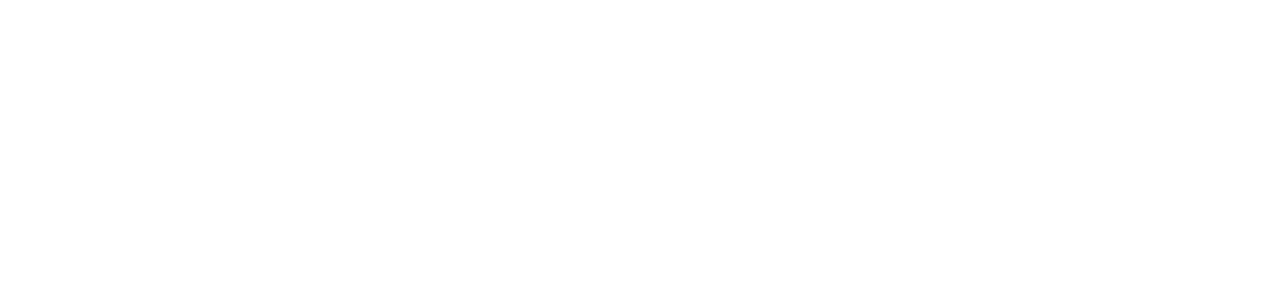
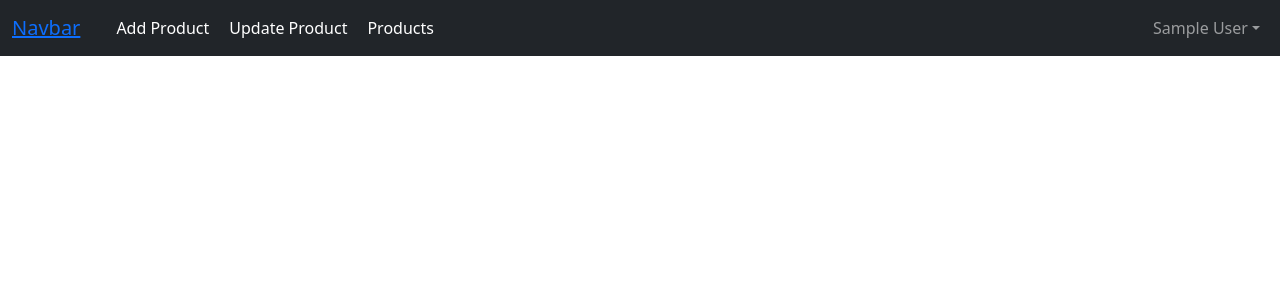
Before and after one commit to heyitsuzair/ecom-dashboard-react-laravel, a React (Create React App) app in the folder ecom-frontend/: page /getProducts in a window 1280 px wide. Before the commit this address had no page. Shown: the top 300 px of the page. Built offline with nearby package versions, Linux system fonts and the light colour scheme; sample sign-in values are in the browser's storage.

Commit message:
Improvements

```diff
--- a/ecom-frontend/src/Routes/Routes.js
+++ b/ecom-frontend/src/Routes/Routes.js
@@ -6,6 +6,7 @@
 import UpdateProduct from "../pages/UpdateProduct";
 
 import Header from "../components/commons/Header/Header";
+import GetProducts from "../pages/GetProducts";
 
 export default function RoutesIndex() {
   return (
@@ -14,6 +15,7 @@
         <Routes>
           <Route path="/addProduct" element={<AddProduct />} />
           <Route path="/" element={<Login />} />
+          <Route path="/getProducts" element={<GetProducts />} />
           <Route path="/register" element={<Register />} />
           <Route path="/updateProduct" element={<UpdateProduct />} />
         </Routes>
--- a/ecom-frontend/src/components/commons/Header/Header.js
+++ b/ecom-frontend/src/components/commons/Header/Header.js
@@ -17,6 +17,7 @@
             <>
               <Link to="/addProduct">Add Product</Link>
               <Link to="/updateProduct">Update Product</Link>
+              <Link to="/getProducts">Products</Link>
             </>
           ) : (
             <>
--- /dev/null
+++ b/ecom-frontend/src/pages/GetProducts.js
@@ -0,0 +1,21 @@
+import React, { useEffect } from "react";
+import { useNavigate } from "react-router-dom";
+import Header from "../components/commons/Header/Header";
+
+export default function GetProducts() {
+  const navigate = useNavigate();
+
+  useEffect(() => {
+    if (!localStorage.getItem("ecom-user")) {
+      navigate("/");
+      return;
+    }
+    //eslint-disable-next-line
+  }, []);
+
+  return (
+    <div>
+      <Header />
+    </div>
+  );
+}
```
